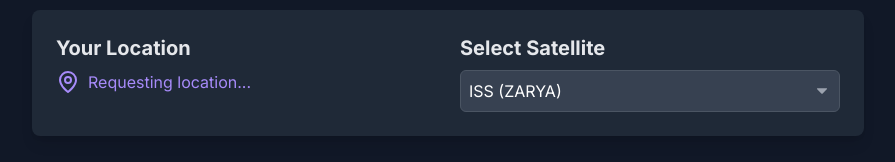
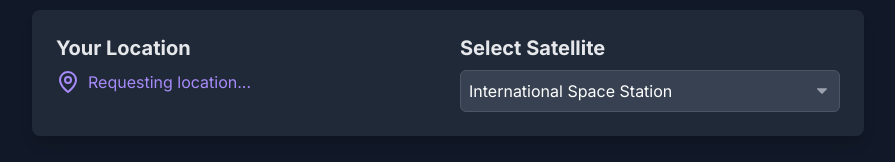
Before and after one commit to Meerav29/WhereistheISS, a plain HTML site: page index.html in a window 1280 px wide. Shown: the part 138-300 px from the top of the page, without its empty margins (192-1087 px from the left). Drawn offline with nearby package versions, Linux system fonts and the light colour scheme.

Commit message:
Readme and functions

```diff
--- a/index.html
+++ b/index.html
@@ -102,12 +102,12 @@
             // TLE data for various satellites
             const satellites = {
                 'iss': {
-                    name: 'ISS (ZARYA)',
+                    name: 'International Space Station',
                     tle1: '1 25544U 98067A   25181.54635115  .00016717  00000-0  30306-4 0  9999',
                     tle2: '2 25544  51.6416 251.4693 0006753  45.3412  69.2155 15.48934353 34659'
                 },
                 'tiangong': {
-                    name: 'TIANGONG',
+                    name: 'Tiangong Space Station',
                     tle1: '1 48274U 21035A   25181.82288318  .00010978  00000-0  10118-3 0  9993',
                     tle2: '2 48274  41.4975 221.5204 0002196 301.6713 173.8327 15.27559333174956'
                 },
```
Also changed, not shown: 1 other file.
